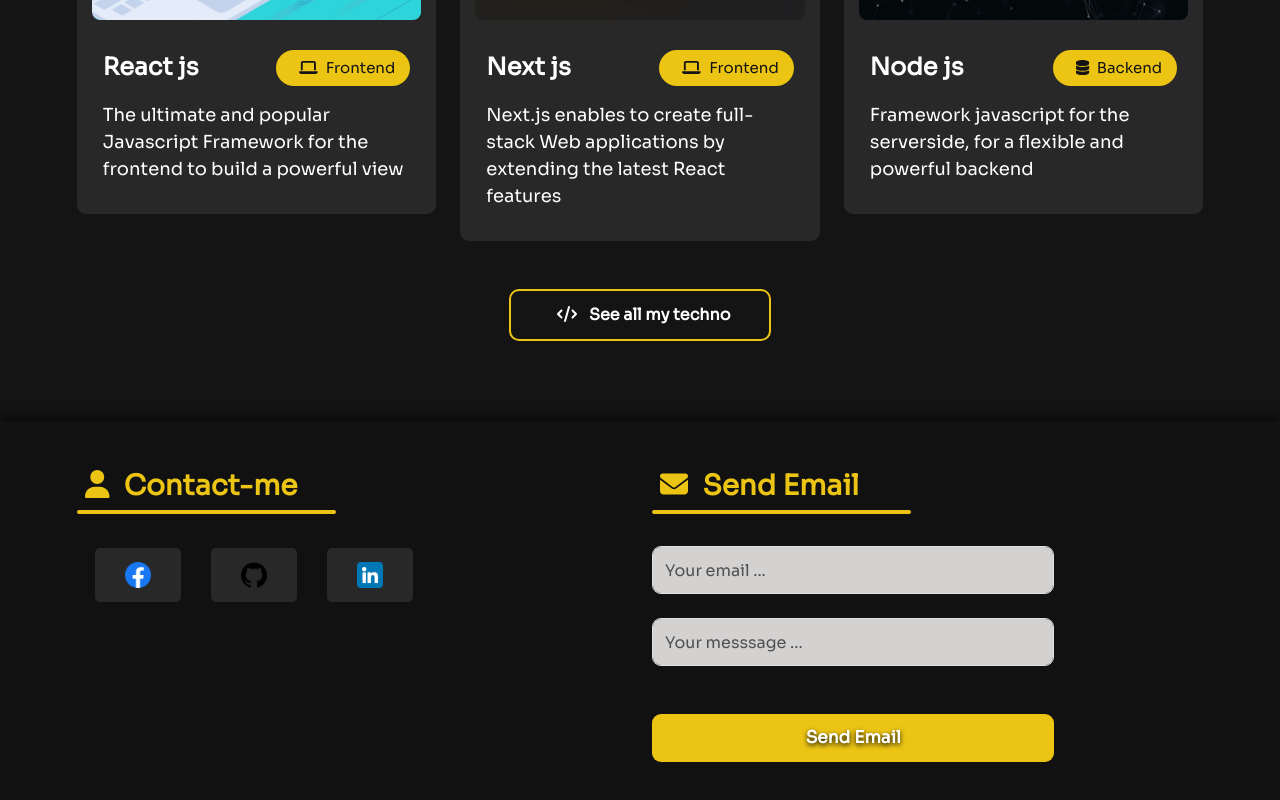
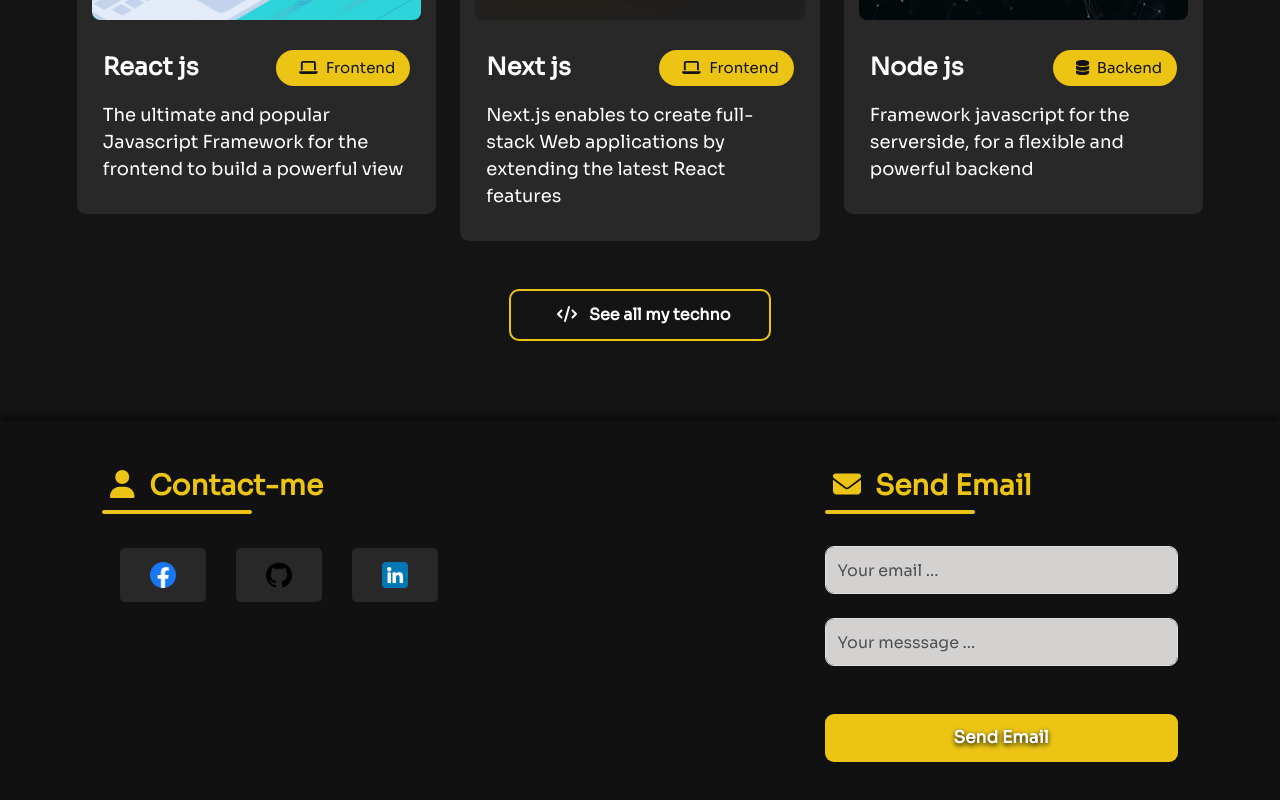
Before and after one commit to KiritoEM/JohanEmades-portfolio, a Next.js app: page / in a window 1280 px wide. Shown: the part 2925-3725 px from the top of the page. Built offline with nearby package versions, Linux system fonts and the light colour scheme.

Commit message:
add responsiveness to footer

```diff
--- a/src/components/Footer.tsx
+++ b/src/components/Footer.tsx
@@ -8,8 +8,8 @@ const Footer = (): JSX.Element => {
   return (
     <section id="footer">
       <div id="footer__container">
-        <div className="row">
-          <div className="col-6">
+        <div className="row gy-5 gy-md-2 gx-5 gx-lg-2">
+          <div className="col-md-6 col-lg-8">
             <div className="title">
               <h3>
                 <FontAwesomeIcon icon={faUser} className="mx-2" /> Contact-me
--- a/src/components/FooterForm.tsx
+++ b/src/components/FooterForm.tsx
@@ -3,7 +3,7 @@ import { FontAwesomeIcon } from "@fortawesome/react-fontawesome";
 
 const FooterForm = (): JSX.Element => {
   return (
-    <div className="col-6">
+    <div className="col-md-6 col-lg-4">
       <div className="title">
         <h3>
           <FontAwesomeIcon icon={faEnvelope} className="mx-2" /> Send Email
--- a/src/styles/home/footer.scss
+++ b/src/styles/home/footer.scss
@@ -9,7 +9,8 @@
         width: 100%;
         padding-top: 3rem;
         padding-bottom: 3rem;
-        @include container;
+        padding-left: 8%;
+        padding-right: 8%;
 
 
         .section-info {
@@ -19,12 +20,22 @@
             padding: 18px;
             display: flex;
             flex-direction: row;
+            justify-content: flex-start;
             gap: 30px;
+
+            @include screen(small) {
+                justify-content: center;
+            }
 
             .social-icons {
                 padding: 14px 30px 14px 30px;
                 border-radius: 5px;
                 background-color: $dark-grey;
+
+                @include screen(medium) {
+                    padding: 14px 24px 14px 24px;
+                    margin-left: -4%;
+                }
 
                 img {
                     width: 26px;
@@ -37,7 +48,7 @@
 
 
             input {
-                width: 73%;
+                width: 100%;
                 height: 3rem;
                 border-radius: 9px;
                 background-color: #d4d1d1;
@@ -47,7 +58,7 @@
                 margin: 0 auto;
 
                 button {
-                    width: 73%;
+                    width: 100%;
                     height: 3rem;
                     font-size: 17px;
                     color: #fff;
@@ -71,7 +82,7 @@
 }
 
 .line {
-    width: 47%;
+    width: 150px;
     border-radius: 8px;
     height: 4px;
     background-color: $yellow;
```
